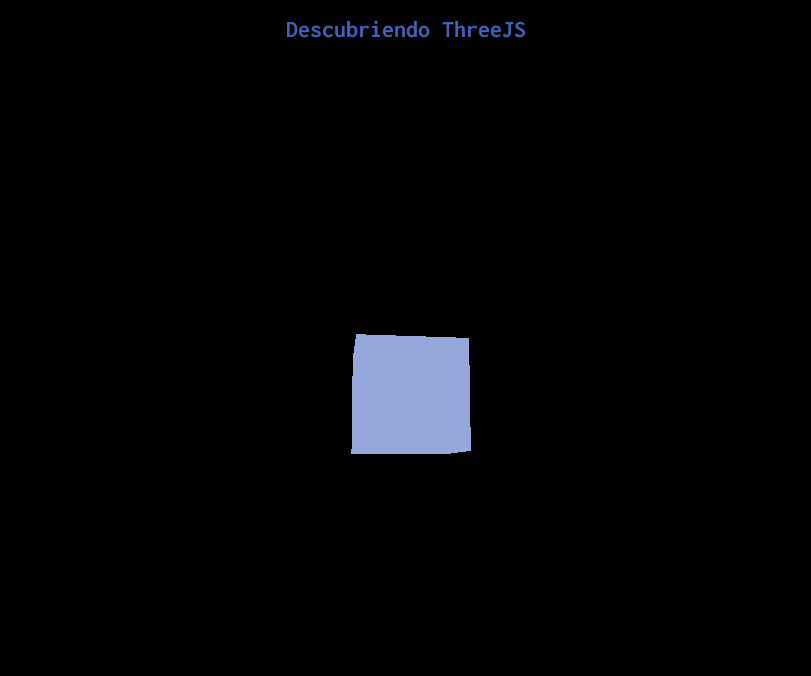
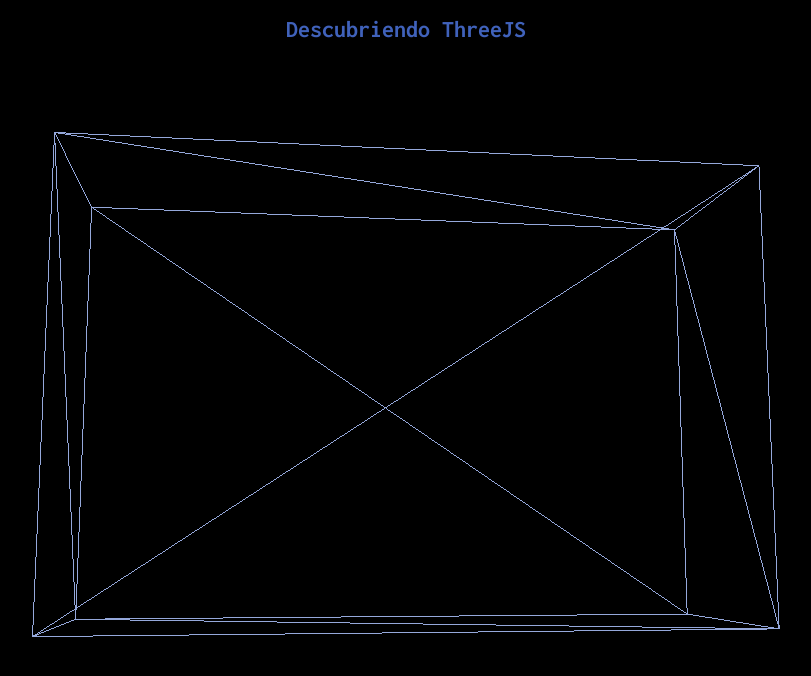
Before and after one commit to Hctor11/threejs_second_practice, a website: page index.html in a window 1280 px wide. Shown: the whole page, without its empty margins (234-1045 px from the left). Drawn offline with nearby package versions, Linux system fonts and the light colour scheme.

Commit message:
finalized for today 26.02.23

```diff
--- a/index.html
+++ b/index.html
@@ -15,18 +15,21 @@
 
       const scene = new THREE.Scene();
       const camera = new THREE.PerspectiveCamera(
-        75,
-        window.innerWidth / window.innerHeight,
-        0.1,
-        1000
+        40, // FOV
+        window.innerWidth / window.innerHeight, // aspect ratio
+        0.1, // near
+        1000    // far
       );
 
       const renderer = new THREE.WebGLRenderer();
       renderer.setSize(window.innerWidth, window.innerHeight);
       document.body.appendChild(renderer.domElement);
 
-      const geometry = new THREE.BoxGeometry(1, 1, 1);
-      const material = new THREE.MeshBasicMaterial({ color: 0x95A8DB });
+      const geometry = new THREE.BoxGeometry(3, 2, 1);
+      const material = new THREE.MeshBasicMaterial({
+        color: 0x95A8DB,
+        wireframe: true
+    });
       const cube = new THREE.Mesh(geometry, material);
       scene.add(cube);
 
```
